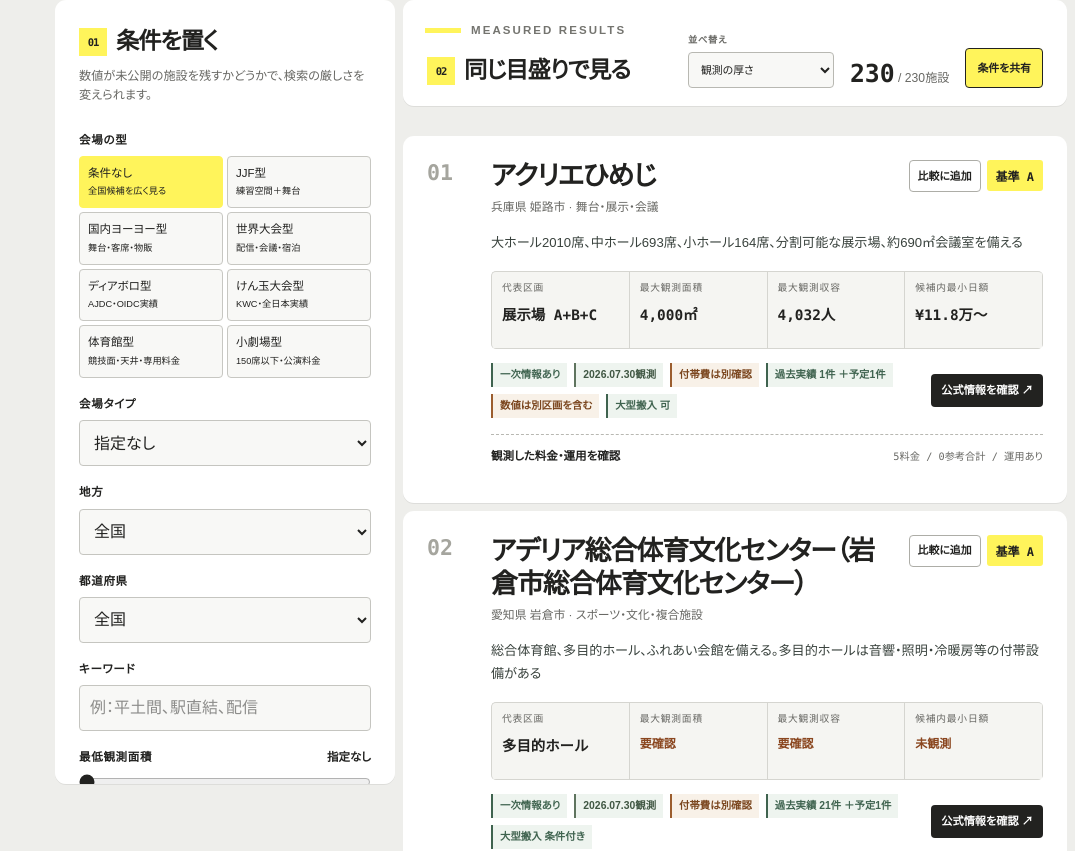
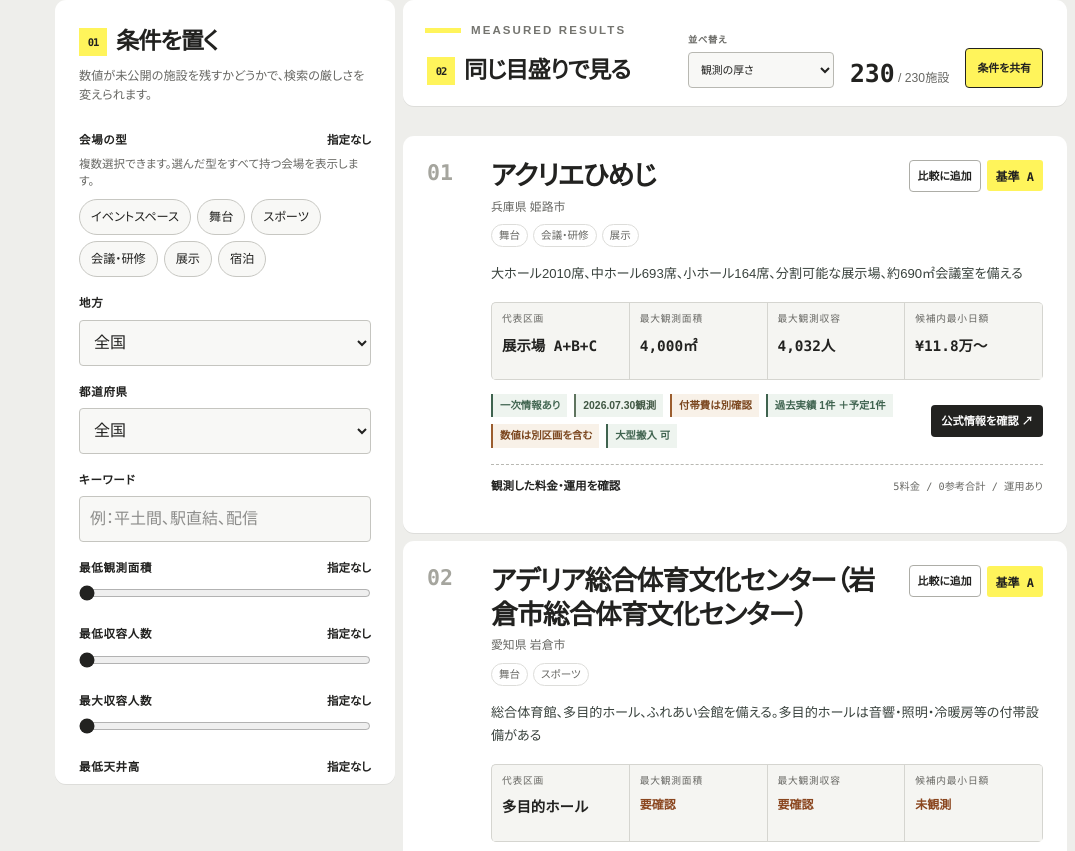
Before and after one commit to aratama-ship-it/venue-monosashi, a Next.js app in the folder web/: page / in a window 1280 px wide. Shown: the part 860-1711 px from the top of the page, without its empty margins (205-1280 px from the left). Built offline with nearby package versions, Linux system fonts and the light colour scheme.

Commit message:
Replace venue presets with broad role tags

```diff
--- a/web/app/editorial-concept.css
+++ b/web/app/editorial-concept.css
@@ -527,7 +527,7 @@ body {
 
 .field input:focus,
 .field select:focus,
-.preset-button:focus-visible,
+.venue-role-tag:focus-visible,
 .reset-button:focus-visible,
 .source-link:focus-visible,
 .rail-nav a:focus-visible,
@@ -542,21 +542,20 @@ body {
   outline-offset: 2px;
 }
 
-.preset-grid {
-  gap: 4px;
+.venue-role-tags {
+  gap: 6px;
 }
 
-.preset-button {
+.venue-role-tag {
   border-color: #c7c7c2;
-  border-radius: 4px;
   background: #f8f8f6;
 }
 
-.preset-button:hover {
+.venue-role-tag:hover {
   border-color: var(--ink);
 }
 
-.preset-button[data-active="true"] {
+.venue-role-tag[data-active="true"] {
   border-color: var(--signal);
   background: var(--signal);
   color: var(--ink);
--- a/web/app/globals.css
+++ b/web/app/globals.css
@@ -280,32 +280,38 @@ a {
 
 .field input:focus,
 .field select:focus,
-.preset-button:focus-visible,
+.venue-role-tag:focus-visible,
 .reset-button:focus-visible,
 .source-link:focus-visible {
   outline: 3px solid var(--mustard);
   outline-offset: 2px;
 }
 
-.preset-grid {
-  display: grid;
-  grid-template-columns: 1fr 1fr;
-  gap: 5px;
+.field-help {
+  margin: 0 0 9px;
+  color: var(--muted);
+  font-size: 0.72rem;
+  line-height: 1.5;
 }
 
-.preset-button {
-  min-height: 42px;
+.venue-role-tags {
+  display: flex;
+  flex-wrap: wrap;
+  gap: 7px;
+}
+
+.venue-role-tag {
+  min-height: 36px;
   border: 1px solid var(--line);
-  border-radius: 0;
+  border-radius: 999px;
   background: transparent;
   color: var(--ink);
   cursor: pointer;
-  font-size: 0.72rem;
-  text-align: left;
-  padding: 8px;
+  font-size: 0.76rem;
+  padding: 7px 11px;
 }
 
-.preset-button[data-active="true"] {
+.venue-role-tag[data-active="true"] {
   border-color: var(--ink);
   background: var(--ink);
   color: var(--paper);
@@ -438,6 +444,24 @@ a {
   margin: 5px 0 0;
   color: var(--muted);
   font-size: 0.74rem;
+}
+
+.venue-category-tags {
+  display: flex;
+  flex-wrap: wrap;
+  gap: 5px;
+  margin: 8px 0 0;
+  padding: 0;
+  list-style: none;
+}
+
+.venue-category-tag {
+  border: 1px solid var(--line-light);
+  border-radius: 999px;
+  color: var(--muted);
+  font-size: 0.66rem;
+  line-height: 1;
+  padding: 5px 7px;
 }
 
 .fit-mark {
@@ -883,7 +907,7 @@ a {
     gap: 0 14px;
   }
 
-  .preset-field,
+  .venue-role-field,
   .check-field,
   .reset-button {
     grid-column: 1 / -1;
@@ -925,7 +949,7 @@ a {
     grid-template-columns: 1fr;
   }
 
-  .preset-field,
+  .venue-role-field,
   .check-field,
   .reset-button {
     grid-column: auto;
--- a/web/app/venue-search.tsx
+++ b/web/app/venue-search.tsx
@@ -4,15 +4,6 @@ import { useEffect, useMemo, useState } from "react";
 import { venueData } from "./generated-data";
 import { publication } from "./publication";
 
-type Preset =
-  | "all"
-  | "jjf"
-  | "jyyf"
-  | "wyyc"
-  | "diabolo"
-  | "kendama"
-  | "gymnasium"
-  | "small_theater";
 type SortKey =
   | "evidence"
   | "price"
@@ -20,7 +11,20 @@ type SortKey =
   | "capacity_small"
   | "area"
   | "booking";
-type VenueType = "all" | "small_theater";
+type VenueRole =
+  | "event_space"
+  | "stage"
+  | "sports"
+  | "meeting"
+  | "exhibition"
+  | "lodging";
+type VenueRoleSource = {
+  category: string;
+  spaces: ReadonlyArray<{
+    type: string;
+    stageType: string;
+  }>;
+};
 type SmallTheaterLedgerItem = {
   id: string;
   indexName: string;
@@ -60,100 +64,92 @@ type PriceUse =
 const smallTheaterCsvUrl = `/data/${venueData.stats.smallTheaterCensus.assets.csv}`;
 const smallTheaterLedgerUrl = `/data/${venueData.stats.smallTheaterCensus.assets.ledger}`;
 
-const presets: Record<
-  Preset,
-  {
-    label: string;
-    capacityMin: number;
-    capacityMax: number;
-    ceiling: number;
-    venueType: VenueType;
-    priceUse: PriceUse;
-    practice: boolean;
-    description: string;
+const venueRoles: ReadonlyArray<{ id: VenueRole; label: string }> = [
+  { id: "event_space", label: "イベントスペース" },
+  { id: "stage", label: "舞台" },
+  { id: "sports", label: "スポーツ" },
+  { id: "meeting", label: "会議・研修" },
+  { id: "exhibition", label: "展示" },
+  { id: "lodging", label: "宿泊" },
+];
+
+const validVenueRoles = new Set<VenueRole>(venueRoles.map((role) => role.id));
+
+function venueRoleLabel(roleId: VenueRole) {
+  return venueRoles.find((role) => role.id === roleId)?.label ?? roleId;
+}
+
+function rolesForVenue(venue: VenueRoleSource): VenueRole[] {
+  const categoryParts = new Set(venue.category.split("_"));
+  const spaceTypes = new Set(venue.spaces.map((space) => space.type));
+  const hasCategory = (...parts: string[]) =>
+    parts.some((part) => categoryParts.has(part));
+  const hasSpace = (...types: string[]) =>
+    types.some((type) => spaceTypes.has(type));
+  const roles: VenueRole[] = [];
+
+  if (
+    hasCategory(
+      "event",
+      "convention",
+      "mice",
+      "multipurpose",
+      "flat",
+      "commercial",
+    ) ||
+    hasSpace(
+      "event_hall",
+      "event_space",
+      "convention_hall",
+      "flat_hall",
+      "multipurpose_hall",
+      "multipurpose_room",
+      "transformable_hall",
+    )
+  ) {
+    roles.push("event_space");
   }
-> = {
-  all: {
-    label: "条件なし",
-    capacityMin: 0,
-    capacityMax: 0,
-    ceiling: 0,
-    venueType: "all",
-    priceUse: "any",
-    practice: false,
-    description: "全国候補を広く見る",
-  },
-  jjf: {
-    label: "JJF型",
-    capacityMin: 650,
-    capacityMax: 0,
-    ceiling: 8,
-    venueType: "all",
-    priceUse: "any",
-    practice: false,
-    description: "練習空間＋舞台",
-  },
-  jyyf: {
-    label: "国内ヨーヨー型",
-    capacityMin: 600,
-    capacityMax: 0,
-    ceiling: 4,
-    venueType: "all",
-    priceUse: "any",
-    practice: false,
-    description: "舞台・客席・物販",
-  },
-  wyyc: {
-    label: "世界大会型",
-    capacityMin: 1000,
-    capacityMax: 0,
-    ceiling: 7,
-    venueType: "all",
-    priceUse: "any",
-    practice: false,
-    description: "配信・会議・宿泊",
-  },
-  diabolo: {
-    label: "ディアボロ型",
-    capacityMin: 300,
-    capacityMax: 0,
-    ceiling: 4,
-    venueType: "all",
-    priceUse: "any",
-    practice: false,
-    description: "AJDC・OIDC実績",
-  },
-  kendama: {
-    label: "けん玉大会型",
-    capacityMin: 100,
-    capacityMax: 0,
-    ceiling: 3,
-    venueType: "all",
-    priceUse: "any",
-    practice: false,
-    description: "KWC・全日本実績",
-  },
-  gymnasium: {
-    label: "体育館型",
-    capacityMin: 300,
-    capacityMax: 0,
-    ceiling: 7,
-    venueType: "all",
-    priceUse: "amateur_sports",
-    practice: true,
-    description: "競技面・天井・専用料金",
-  },
-  small_theater: {
-    label: "小劇場型",
-    capacityMin: 0,
-    capacityMax: 150,
-    ceiling: 0,
-    venueType: "small_theater",
-    priceUse: "performance",
-    practice: false,
-    description: "150席以下・公演料金",
-  },
-};
+  if (
+    hasCategory("stage", "theater", "culture") ||
+    hasSpace("stage", "stage_hall", "theater", "black_box") ||
+    venue.spaces.some(
+      (space) => !["none", "unknown"].includes(space.stageType),
+    )
+  ) {
+    roles.push("stage");
+  }
+  if (
+    hasCategory("sports", "arena", "competition") ||
+    hasSpace(
+      "arena",
+      "dojo",
+      "ice_rink",
+      "pool",
+      "sports_court",
+      "sports_program",
+      "training_room",
+    )
+  ) {
+    roles.push("sports");
+  }
+  if (
+    hasCategory("conference", "meetings", "learning") ||
+    hasSpace("conference", "meeting_room")
+  ) {
+    roles.push("meeting");
+  }
+  if (
+    hasCategory("exhibition", "gallery") ||
+    hasSpace("exhibition")
+  ) {
+    roles.push("exhibition");
+  }
+  if (hasCategory("lodging", "resort", "onsite")) {
+    roles.push("lodging");
+  }
+
+  return roles;
+}
 
 const yen = new Intl.NumberFormat("ja-JP");
 
@@ -248,57 +244,12 @@ const smallTheaterOfficialStatusLabels: Record<string, string> = {
   unknown: "現行性要確認",
 };
 
-const categoryWordLabels: Record<string, string> = {
-  adjacent: "隣接",
-  arena: "アリーナ",
-  business: "ビジネス",
-  commercial: "民間",
-  community: "地域",
-  complex: "複合施設",
-  conference: "会議",
-  convention: "コンベンション",
-  culture: "文化",
-  divisible: "分割可能",
-  event: "イベント",
-  exhibition: "展示",
-  flat: "平土間",
-  gallery: "ギャラリー",
-  hall: "ホール",
-  halls: "ホール",
-  integrated: "複合",
-  learning: "研修",
-  lodging: "宿泊",
-  meetings: "会議室",
-  mice: "MICE",
-  multi: "複数",
-  multipurpose: "多目的",
-  black: "ブラック",
-  box: "ボックス",
-  small: "小規模",
-  onsite: "同一敷地",
-  rehearsal: "リハーサル",
-  resort: "リゾート",
-  sports: "スポーツ",
-  stage: "舞台",
-  theater: "劇場",
-  transformable: "可変",
-  variable: "可変",
-};
-
 const largeVehicleLabels: Record<string, string> = {
   yes: "可",
   conditional: "条件付き",
   no: "不可",
   unknown: "要確認",
 };
-
-function categoryLabel(value: string) {
-  return value
-    .split("_")
-    .filter((part) => part !== "and")
-    .map((part) => categoryWordLabels[part] ?? part)
-    .join("・");
-}
 
 function matchesPriceUse(useCase: string, selected: PriceUse) {
   if (selected === "any" || useCase === "all") return true;
@@ -368,7 +319,7 @@ function numberParam(params: URLSearchParams, key: string, max: number) {
 }
 
 export function VenueSearch() {
-  const [preset, setPreset] = useState<Preset>("all");
+  const [selectedVenueRoles, setSelectedVenueRoles] = useState<VenueRole[]>([]);
   const [region, setRegion] = useState("全国");
   const [prefecture, setPrefecture] = useState("全国");
   const [keyword, setKeyword] = useState("");
@@ -376,7 +327,6 @@ export function VenueSearch() {
   const [capacityMax, setCapacityMax] = useState(0);
   const [area, setArea] = useState(0);
   const [ceiling, setCeiling] = useState(0);
-  const [venueType, setVenueType] = useState<VenueType>("all");
   const [budget, setBudget] = useState(0);
   const [priceUse, setPriceUse] = useState<PriceUse>("any");
   const [includeBudgetScenarios, setIncludeBudgetScenarios] = useState(false);
@@ -411,23 +361,34 @@ export function VenueSearch() {
   useEffect(() => {
     const frame = window.requestAnimationFrame(() => {
       const params = new URLSearchParams(window.location.search);
-      const presetParam = params.get("preset") as Preset | null;
-      const nextPreset =
-        presetParam && Object.hasOwn(presets, presetParam)
-          ? presetParam
-          : "all";
-      const basePreset = presets[nextPreset];
+      const nextVenueRoles = (params.get("roles") ?? "")
+        .split(",")
+        .filter((role): role is VenueRole =>
+          validVenueRoles.has(role as VenueRole),
+        );
+      if (
+        nextVenueRoles.length === 0 &&
+        (params.get("preset") === "small_theater" ||
+          params.get("type") === "small_theater")
+      ) {
+        nextVenueRoles.push("event_space", "stage");
+      }
+      if (
+        nextVenueRoles.length === 0 &&
+        params.get("preset") === "gymnasium"
+      ) {
+        nextVenueRoles.push("sports");
+      }
       const nextRegion = params.get("region") ?? "全国";
       const validRegions = new Set(venueData.venues.map((venue) => venue.region));
       const nextPrefecture = params.get("prefecture") ?? "全国";
       const validPrefectures = new Set(
         venueData.venues.map((venue) => venue.prefecture),
       );
-      const venueTypeParam = params.get("type") as VenueType | null;
       const priceUseParam = params.get("use") as PriceUse | null;
       const sortParam = params.get("sort") as SortKey | null;
 
-      setPreset(nextPreset);
+      setSelectedVenueRoles(nextVenueRoles);
       setRegion(
         nextRegion === "全国" || validRegions.has(nextRegion)
           ? nextRegion
@@ -439,17 +400,10 @@ export function VenueSearch() {
           : "全国",
       );
       setKeyword(params.get("q") ?? "");
-      setCapacity(numberParam(params, "min", 5000) || basePreset.capacityMin);
-      setCapacityMax(
-        numberParam(params, "max", 2000) || basePreset.capacityMax,
-      );
+      setCapacity(numberParam(params, "min", 5000));
+      setCapacityMax(numberParam(params, "max", 2000));
       setArea(numberParam(params, "area", 10000));
-      setCeiling(numberParam(params, "ceiling", 20) || basePreset.ceiling);
-      setVenueType(
-        venueTypeParam === "small_theater"
-          ? venueTypeParam
-          : basePreset.venueType,
-      );
+      setCeiling(numberParam(params, "ceiling", 20));
       setBudget(numberParam(params, "budget", 1500));
       setPriceUse(
         priceUseParam &&
@@ -462,16 +416,12 @@ export function VenueSearch() {
             "admission",
           ].includes(priceUseParam)
           ? priceUseParam
-          : basePreset.priceUse,
+          : "any",
       );
       setIncludeBudgetScenarios(params.get("scenarios") === "1");
       setParking(numberParam(params, "parking", 5000));
       setFixedStage(params.get("fixed") === "1");
-      setPractice(
-        params.has("practice")
-          ? params.get("practice") === "1"
-          : basePreset.practice,
-      );
+      setPractice(params.get("practice") === "1");
       setOperationsOnly(params.get("operations") === "1");
       setHistoricalOnly(params.get("history") === "1");
       setSameSpace(params.get("same") === "1");
@@ -763,10 +713,10 @@ export function VenueSearch() {
       })
       .filter((venue) => region === "全国" || venue.region === region)
       .filter((venue) => prefecture === "全国" || venue.prefecture === prefecture)
-      .filter(
-        (venue) =>
-          venueType === "all" || venue.category.includes("small_theater"),
-      )
+      .filter((venue) => {
+        const venueRoleSet = new Set(rolesForVenue(venue));
+        return selectedVenueRoles.every((role) => venueRoleSet.has(role));
+      })
       .filter((venue) => {
         if (!normalized) return true;
         return [
@@ -910,8 +860,8 @@ export function VenueSearch() {
     prefecture,
     region,
     sameSpace,
+    selectedVenueRoles,
     sortKey,
-    venueType,
   ]);
 
   const selectedVenues = useMemo(
@@ -926,29 +876,22 @@ export function VenueSearch() {
   useEffect(() => {
     if (!urlReady) return;
     const params = new URLSearchParams();
-    if (preset !== "all") params.set("preset", preset);
+    if (selectedVenueRoles.length) {
+      params.set("roles", selectedVenueRoles.join(","));
+    }
     if (region !== "全国") params.set("region", region);
     if (prefecture !== "全国") params.set("prefecture", prefecture);
     if (keyword.trim()) params.set("q", keyword.trim());
-    if (capacity > 0 && capacity !== presets[preset].capacityMin) {
-      params.set("min", String(capacity));
-    }
-    if (capacityMax > 0 && capacityMax !== presets[preset].capacityMax) {
-      params.set("max", String(capacityMax));
-    }
+    if (capacity > 0) params.set("min", String(capacity));
+    if (capacityMax > 0) params.set("max", String(capacityMax));
     if (area > 0) params.set("area", String(area));
-    if (ceiling > 0 && ceiling !== presets[preset].ceiling) {
-      params.set("ceiling", String(ceiling));
-    }
-    if (venueType !== presets[preset].venueType) params.set("type", venueType);
+    if (ceiling > 0) params.set("ceiling", String(ceiling));
     if (budget > 0) params.set("budget", String(budget));
-    if (priceUse !== presets[preset].priceUse) params.set("use", priceUse);
+    if (priceUse !== "any") params.set("use", priceUse);
     if (includeBudgetScenarios) params.set("scenarios", "1");
     if (parking > 0) params.set("parking", String(parking));
     if (fixedStage) params.set("fixed", "1");
-    if (practice !== presets[preset].practice) {
-      params.set("practice", practice ? "1" : "0");
-    }
+    if (practice) params.set("practice", "1");
     if (operationsOnly) params.set("operations", "1");
     if (historicalOnly) params.set("history", "1");
     if (sameSpace) params.set("same", "1");
@@ -974,15 +917,14 @@ export function VenueSearch() {
     operationsOnly,
     parking,
     practice,
-    preset,
     priceUse,
     prefecture,
     region,
     sameSpace,
+    selectedVenueRoles,
     selectedVenueIds,
     sortKey,
     urlReady,
-    venueType,
   ]);
 
   function announce(message: string) {
@@ -1020,18 +962,16 @@ export function VenueSearch() {
     setSelectedVenueIds((current) => [...current, id]);
   }
 
-  function choosePreset(next: Preset) {
-    setPreset(next);
-    setCapacity(presets[next].capacityMin);
-    setCapacityMax(presets[next].capacityMax);
-    setCeiling(presets[next].ceiling);
-    setVenueType(presets[next].venueType);
-    setPriceUse(presets[next].priceUse);
-    setPractice(presets[next].practice);
+  function toggleVenueRole(role: VenueRole) {
+    setSelectedVenueRoles((current) =>
+      current.includes(role)
+        ? current.filter((item) => item !== role)
+        : [...current, role],
+    );
   }
 
   function reset() {
-    setPreset("all");
+    setSelectedVenueRoles([]);
     setRegion("全国");
     setPrefecture("全国");
     setKeyword("");
@@ -1039,7 +979,6 @@ export function VenueSearch() {
     setCapacityMax(0);
     setArea(0);
     setCeiling(0);
-    setVenueType("all");
     setBudget(0);
     setPriceUse("any");
     setIncludeBudgetScenarios(false);
@@ -1239,38 +1178,37 @@ export function VenueSearch() {
             data-mobile-open={mobileFiltersOpen}
             id="venue-filter-body"
           >
-            <div className="field preset-field">
-              <span className="field-label">会場の型</span>
-              <div className="preset-grid">
-                {(Object.keys(presets) as Preset[]).map((key) => (
+            <div className="field venue-role-field">
+              <span className="field-label">
+                会場の型
+                <output>
+                  {selectedVenueRoles.length
+                    ? `${selectedVenueRoles.length}件選択`
+                    : "指定なし"}
+                </output>
+              </span>
+              <p className="field-help">
+                複数選択できます。選んだ型をすべて持つ会場を表示します。
+              </p>
+              <div
+                aria-label="会場の型（複数選択）"
+                className="venue-role-tags"
+                role="group"
+              >
+                {venueRoles.map((role) => (
                   <button
-                    className="preset-button"
-                    data-active={preset === key}
-                    key={key}
-                    onClick={() => choosePreset(key)}
+                    aria-pressed={selectedVenueRoles.includes(role.id)}
+                    className="venue-role-tag"
+                    data-active={selectedVenueRoles.includes(role.id)}
+                    key={role.id}
+                    onClick={() => toggleVenueRole(role.id)}
                     type="button"
                   >
-                    {presets[key].label}
-                    <br />
-                    <small>{presets[key].description}</small>
+                    {role.label}
                   </button>
                 ))}
               </div>
             </div>
-
-            <label className="field">
-              <span className="field-label">会場タイプ</span>
-              <select
-                value={venueType}
-                onChange={(event) => {
-                  setPreset("all");
-                  setVenueType(event.target.value as VenueType);
-                }}
-              >
-                <option value="all">指定なし</option>
-                <option value="small_theater">小劇場・ブラックボックス</option>
-              </select>
-            </label>
 
             <label className="field">
               <span className="field-label">地方</span>
@@ -1337,10 +1275,7 @@ export function VenueSearch() {
                 step="50"
                 type="range"
                 value={capacity}
-                onChange={(event) => {
-                  setPreset("all");
-                  setCapacity(Number(event.target.value));
-                }}
+                onChange={(event) => setCapacity(Number(event.target.value))}
               />
             </label>
 
@@ -1356,10 +1291,7 @@ export function VenueSearch() {
                 step="50"
                 type="range"
                 value={capacityMax}
-                onChange={(event) => {
-                  setPreset("all");
-                  setCapacityMax(Number(event.target.value));
-                }}
+                onChange={(event) => setCapacityMax(Number(event.target.value))}
               />
             </label>
 
@@ -1374,10 +1306,7 @@ export function VenueSearch() {
                 step="1"
                 type="range"
                 value={ceiling}
-                onChange={(event) => {
-                  setPreset("all");
-                  setCeiling(Number(event.target.value));
-                }}
+                onChange={(event) => setCeiling(Number(event.target.value))}
               />
             </label>
 
@@ -1607,9 +1536,18 @@ export function VenueSearch() {
                       <div>
                         <h3 className="venue-title">{venue.name}</h3>
                         <p className="venue-place">
-                          {venue.prefecture} {venue.city} ·{" "}
-                          {categoryLabel(venue.category)}
+                          {venue.prefecture} {venue.city}
                         </p>
+                        <ul
+                          aria-label={`${venue.name}の会場の型`}
+                          className="venue-category-tags"
+                        >
+                          {rolesForVenue(venue).map((role) => (
+                            <li className="venue-category-tag" key={role}>
+                              {venueRoleLabel(role)}
+                            </li>
+                          ))}
+                        </ul>
                       </div>
                       <div className="venue-actions">
                         <button
```
Also changed, not shown: 11 other files (tests, documents, lock files or other folders).
